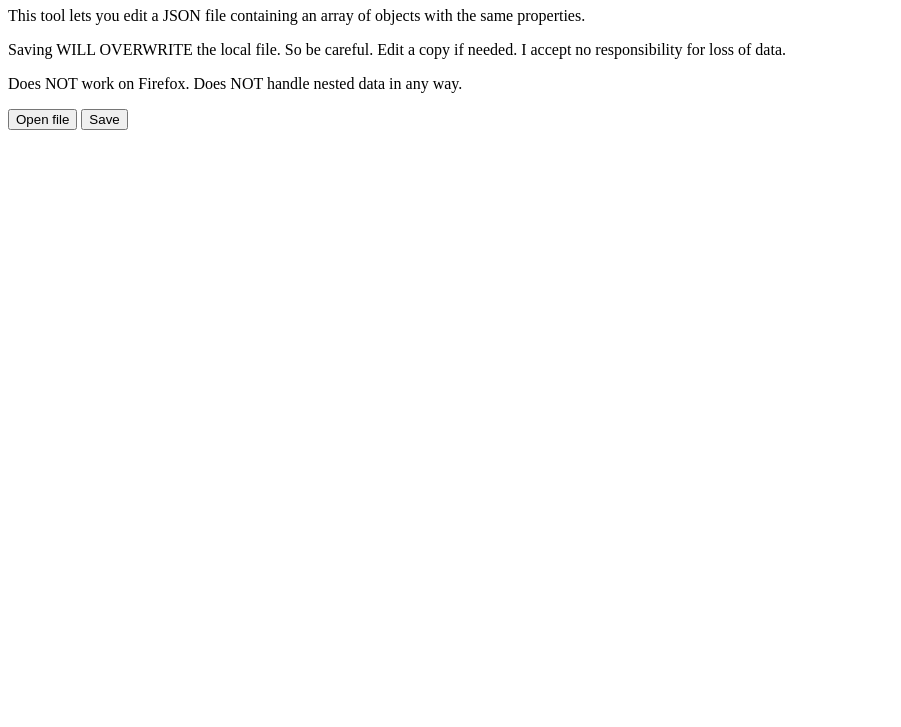
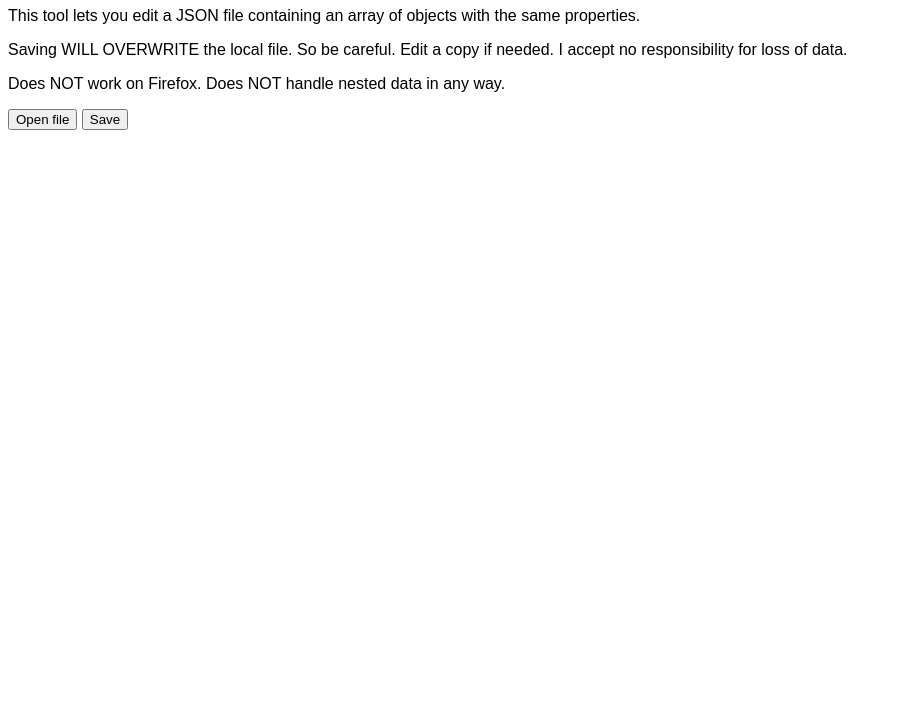
Before and after one commit to rosswintle/json-db, a plain HTML site: page index.html in a window 1280 px wide. Shown: the part 73-800 px from the top of the page, without its empty margins (0-901 px from the left). Drawn offline with nearby package versions, Linux system fonts and the light colour scheme.

Commit message:
Use sans-serif font family

```diff
--- a/index.html
+++ b/index.html
@@ -6,7 +6,7 @@
     <meta name="viewport" content="width=device-width, initial-scale=1.0">
     <title>JSON Editor</title>
 </head>
-<body>
+<body style="font-family: sans-serif;">
     <main x-data="jsonData">
         <h1>JSON DB editor</h1>
         <p>This tool lets you edit a JSON file containing an array of objects with the same properties.</p>
```
